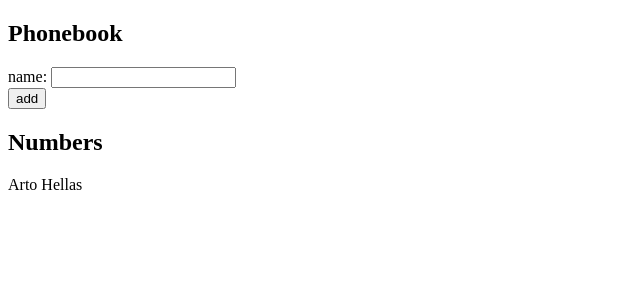
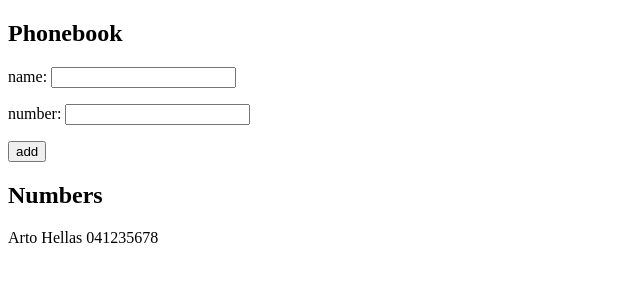
Before and after one commit to buiquanghuy23103/full-stack-open, a React (Create React App) app in the folder part2/phonebook/: page / in a window 1280 px wide. Shown: the top 300 px of the page, without its empty margins (0-640 px from the left). Built offline with nearby package versions, Linux system fonts and the light colour scheme.

Commit message:
fix exercise 2.7 and finish exercise 2.8

```diff
--- a/part2/phonebook/src/App.js
+++ b/part2/phonebook/src/App.js
@@ -2,12 +2,17 @@
 
 const App = () => {
 	const [persons, setPersons] = useState([
-		{ name: 'Arto Hellas' }
+		{ name: 'Arto Hellas', number: '041235678' }
 	])
 	const [newName, setNewName] = useState('')
+	const [newNumber, setNewNumber] = useState('')
 
-	const handleInputChange = (event) => {
+	const handleNameChange = (event) => {
 		setNewName(event.target.value)
+	}
+
+	const handleNumberChange = (event) => {
+		setNewNumber(event.target.value)
 	}
 
 	const handleSubmit = (event) => {
@@ -15,13 +20,18 @@
 		if (persons.find(person => person.name === newName))
 			window.alert(`${newName} is already added to phonebook`)
 		else
-			setPersons(persons.concat({name: newName}))
+		{
+			const newPerson = { name: newName, number: newNumber }
+			setPersons(persons.concat(newPerson))
+		}
+		setNewName('')
+		setNewNumber('')
 	}
 
 	const personList = () => {
 		return (
 			persons.map(person =>
-				<p key={person.name}>{person.name}</p>
+				<p key={person.name}>{person.name} {person.number}</p>
 			)
 		)
 	}
@@ -30,12 +40,13 @@
 		<div>
 		<h2>Phonebook</h2>
 		<form>
-			<div>
-			name: <input onChange={handleInputChange}/>
-			</div>
-			<div>
+			<p>
+				name: <input value={newName} onChange={handleNameChange}/>
+			</p>
+			<p>
+				number: <input value={newNumber} onChange={handleNumberChange}/>
+			</p>
 			<button type="submit" onClick={handleSubmit}>add</button>
-			</div>
 		</form>
 		<h2>Numbers</h2>
 			{personList()}
```
